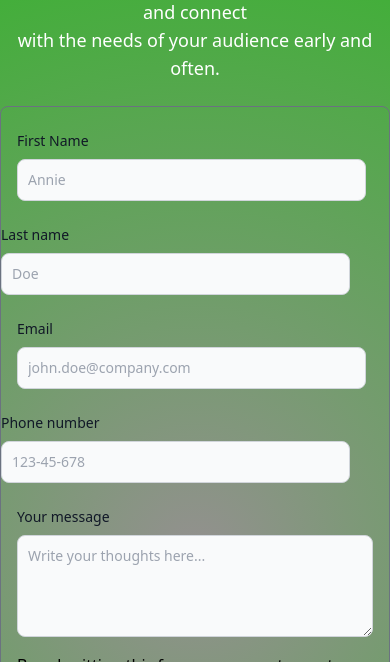
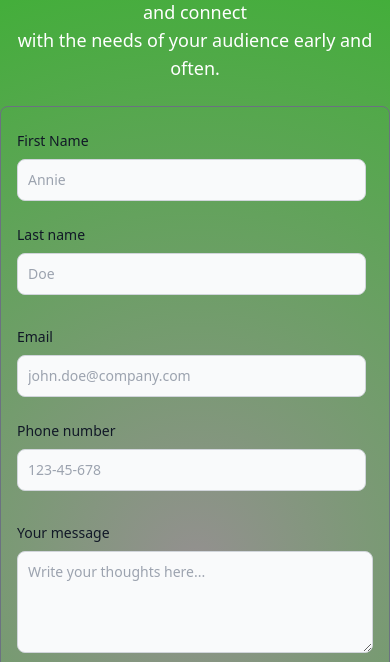
Before and after one commit to sarahannie/SAED_ONDO, a website: page src/page/contact.html in a window 390 px wide. Shown: the part 182-844 px from the top of the page. Drawn offline with nearby package versions, Linux system fonts and the light colour scheme.

Commit message:
mobile view done

```diff
--- a/src/page/contact.html
+++ b/src/page/contact.html
@@ -84,16 +84,16 @@
                       <input class="bg-gray-50 border border-gray-300 text-gray-900 text-sm rounded-lg focus:ring-blue-500 focus:border-blue-500 block w-[90%] ml-4 p-2.5 dark:bg-gray-700 dark:border-gray-600 dark:placeholder-gray-400 dark:text-white dark:focus:ring-blue-500 dark:focus:border-blue-500"   placeholder="Annie" required />
                       </div>
                       <div>
-                        <label for="last_name" class="block mb-2 text-sm font-medium text-gray-900 dark:text-white">Last name</label>
-                        <input type="text" id="last_name" class="bg-gray-50 border border-gray-300 text-gray-900 text-sm rounded-lg focus:ring-blue-500 focus:border-blue-500 block w-[90%]  p-2.5 dark:bg-gray-700 dark:border-gray-600 dark:placeholder-gray-400 dark:text-white dark:focus:ring-blue-500 dark:focus:border-blue-500" placeholder="Doe" required>
+                        <label for="last_name" class="block mb-2 md:ml-0 xs:ml-4 text-sm font-medium text-gray-900 dark:text-white">Last name</label>
+                        <input type="text" id="last_name" class="bg-gray-50 border mb-2 md:ml-0 xs:ml-4 border-gray-300 text-gray-900 text-sm rounded-lg focus:ring-blue-500 focus:border-blue-500 block w-[90%]  p-2.5 dark:bg-gray-700 dark:border-gray-600 dark:placeholder-gray-400 dark:text-white dark:focus:ring-blue-500 dark:focus:border-blue-500" placeholder="Doe" required>
                     </div>
                     <div>
                       <label for="email" class="block mb-2 text-sm ml-4 font-medium text-gray-900 dark:text-white">Email</label>
                       <input type="email" id="company" class="bg-gray-50 border border-gray-300 text-gray-900 text-sm rounded-lg focus:ring-blue-500 focus:border-blue-500 block w-[90%] ml-4 p-2.5 dark:bg-gray-700 dark:border-gray-600 dark:placeholder-gray-400 dark:text-white dark:focus:ring-blue-500 dark:focus:border-blue-500" placeholder="john.doe@company.com" required>
                   </div>
                   <div>
-                    <label for="phone" class="block mb-2 text-sm font-medium text-gray-900 dark:text-white">Phone number</label>
-                    <input type="tel" id="phone" class="bg-gray-50 border border-gray-300 text-gray-900 text-sm rounded-lg focus:ring-blue-500 focus:border-blue-500 block w-[90%] p-2.5 dark:bg-gray-700 dark:border-gray-600 dark:placeholder-gray-400 dark:text-white dark:focus:ring-blue-500 dark:focus:border-blue-500" placeholder="123-45-678" pattern="[0-9]{3}-[0-9]{2}-[0-9]{3}" required>
+                    <label for="phone" class="block mb-2 md:ml-0 xs:ml-4 text-sm font-medium text-gray-900 dark:text-white">Phone number</label>
+                    <input type="tel" id="phone" class="bg-gray-50 border mb-2 md:ml-0 xs:ml-4 border-gray-300 text-gray-900 text-sm rounded-lg focus:ring-blue-500 focus:border-blue-500 block w-[90%] p-2.5 dark:bg-gray-700 dark:border-gray-600 dark:placeholder-gray-400 dark:text-white dark:focus:ring-blue-500 dark:focus:border-blue-500" placeholder="123-45-678" pattern="[0-9]{3}-[0-9]{2}-[0-9]{3}" required>
                 </div>
                 </div>
                 <div class="ml-4 mr-4">
```
Also changed, not shown: dist/output.css.
